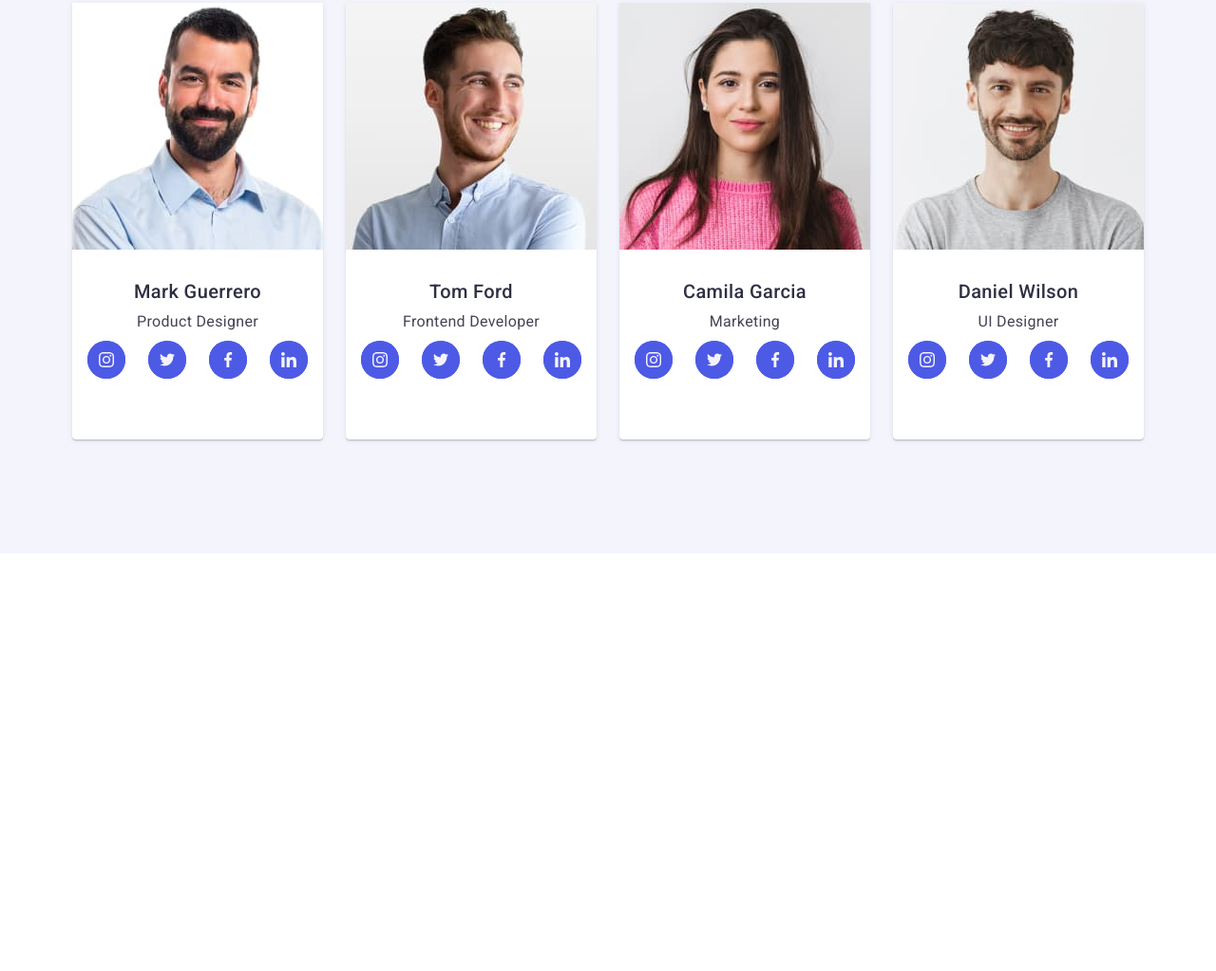
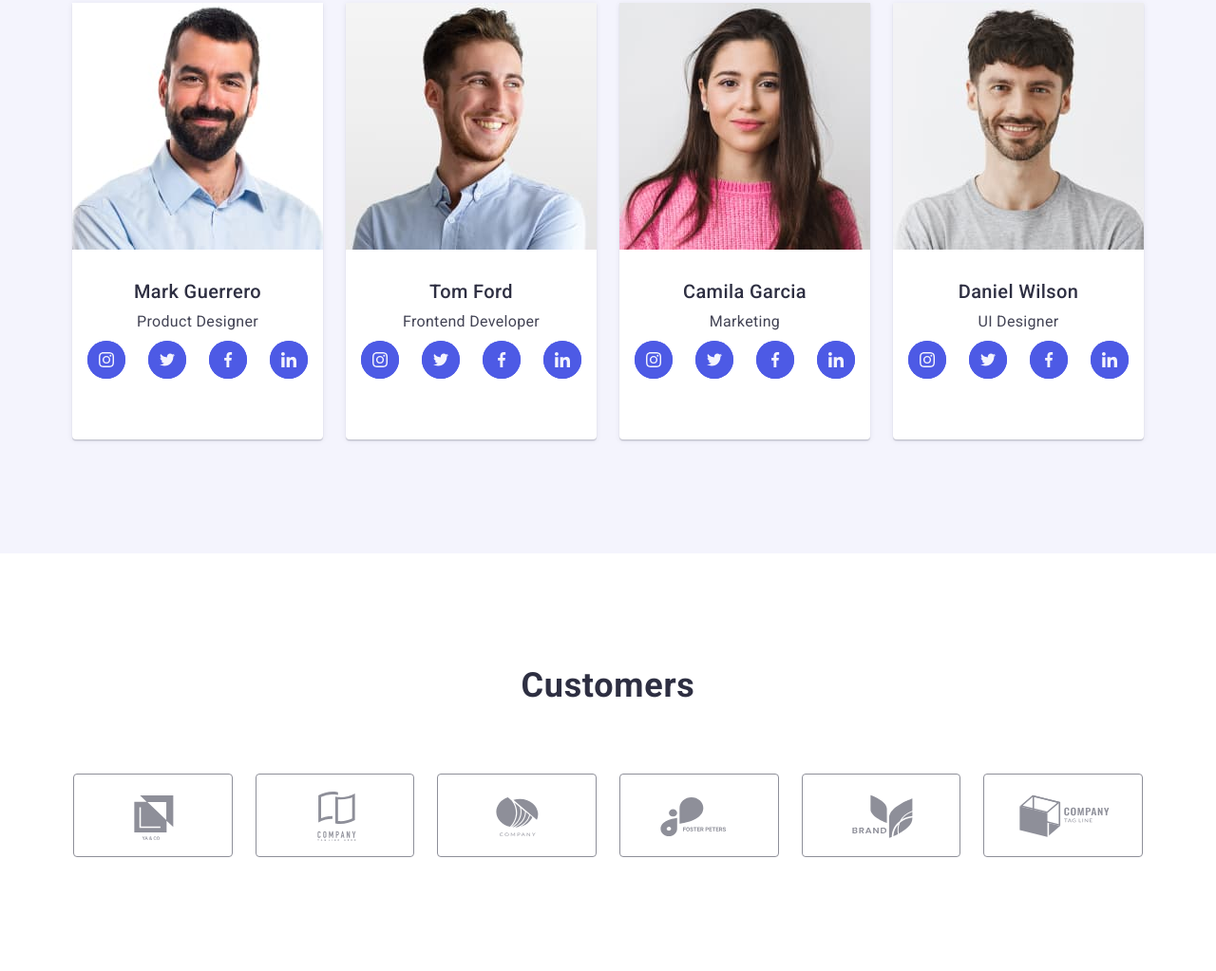
Before and after one commit to Serhii-Luhansky/goit-markup-hw-07, a plain HTML site: page index.html in a window 1280 px wide. Shown: the part 669-1692 px from the top of the page at 95% size. Before the commit the page ends 1252 px from the top, so only its background shows below. Drawn offline with nearby package versions, Linux system fonts and the light colour scheme.

Commit message:
Три секции
Features+Tam+Customers

```diff
--- a/css/styles.css
+++ b/css/styles.css
@@ -1137,13 +1137,12 @@ body {
 
 
 
-
 @media screen and (min-width: 768px) {
   .container {
     max-width: 753px;
   }
 
-
+  /* ****************FEATURES******************** */
   .list-wraper {
     flex-direction: row;
     flex-wrap: wrap;
@@ -1161,6 +1160,19 @@ body {
     text-align: left;
   }
 
+  /* ______________________/Features/ ______________________*/
+
+  /* ****************CUSTOMERS******************** */
+  .customers-list {
+    gap: 72px 24px;
+  }
+
+  .customers-icon-item {
+    width: calc((100% - 48px) / 3);
+    height: 88px;
+  }
+
+  /* ______________________/Customers/ ______________________*/
 
 
 }
@@ -1238,23 +1250,15 @@ body {
   margin-right: 76px;
 } */
 
-/* .features-list-title {
-  text-align: center;
-} */
 
-/* .list-title {
+.list-title {
   text-align: center;
 
 }
 
-.customers-list {
-  gap: 72px 24px;
-}
 
-.customers-icon-item {
-  width: calc((100% - 48px) / 3);
-  height: 88px;
-} */
+
+
 
 
 /* _______________________________________________________ */
@@ -1310,10 +1314,31 @@ body {
 
   /* ______________________/Features/ ______________________*/
 
-
+  /* *************************Team *****************************/
   .team {
     padding: 120px 0;
   }
+
+  /* ______________________/TEAM/ ______________________ */
+
+  /* ______________________/CUSTOMERS/ ______________________*/
+
+  .customers-icon-item {
+
+    width: calc((100% - 120px) / 6);
+    height: 88px;
+  }
+
+  .customers-list {
+    gap: 24px;
+  }
+
+  .customers {
+    padding: 120px 0;
+  }
+
+  /* ______________________/Customers ______________________*/
+
 
 
 
--- a/index.html
+++ b/index.html
@@ -417,7 +417,7 @@
         </div>
       </section>
 <!-- -----------------Customers--------------  -->
-  <!-- <section class="customers">
+  <section class="customers">
 <div class="container container-customers">
 <h2 class="section-title">Customers</h2>
 
@@ -463,7 +463,7 @@
 </li>
 </ul>
 </div>
-</section>  -->
+</section>
  </main>
     <!-- Footer-->
     <!-- <footer class="footer">
```
